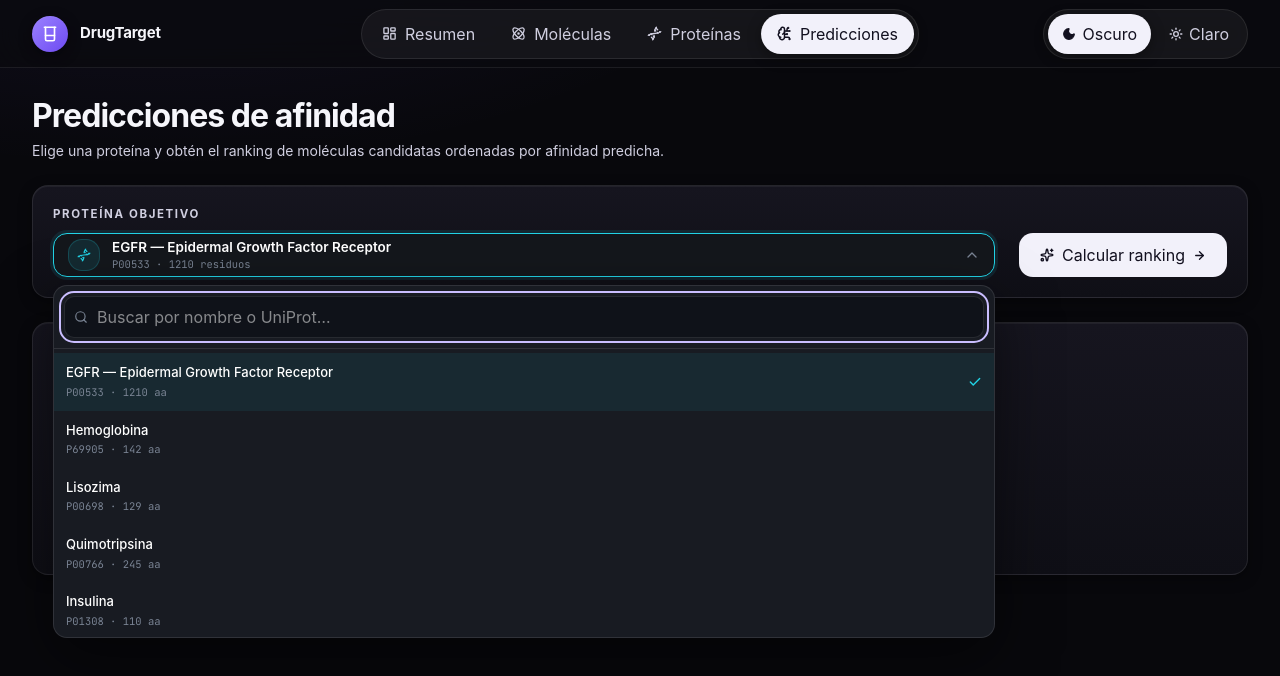
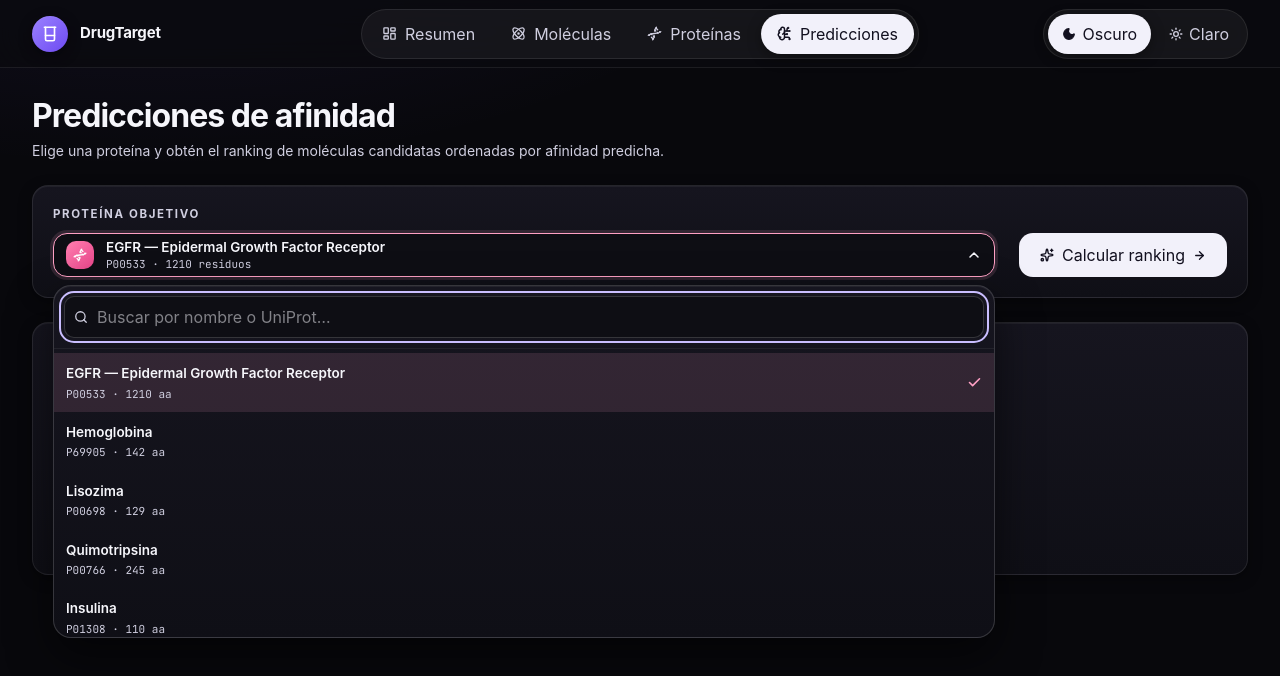
Before and after one commit to E-SalazarDev/drugtarget, a React (Vite) app in the folder frontend/: page /app/predictions in a window 1280 px wide. Both pictures are taken after a click on the button 524 px from the left and 255 px from the top of the page. Shown: the top 676 px of the page. Built offline with nearby package versions, Linux system fonts and the light colour scheme.

Commit message:
style: protein selector with pink icon and readable dropdown

```diff
--- a/frontend/src/features/predictions/components/ProteinSelector.jsx
+++ b/frontend/src/features/predictions/components/ProteinSelector.jsx
@@ -1,26 +1,13 @@
 import { useState, useRef, useEffect, useMemo } from "react";
 import { motion, AnimatePresence } from "motion/react";
 import { ChevronDown, Search, Dna, Check } from "lucide-react";
-import { useTheme } from "../../../providers/ThemeProvider";
+
+const PINK_GRADIENT = "linear-gradient(135deg, #FF7FB0 0%, #E8458A 100%)";
 
 export default function ProteinSelector({ proteins, selectedId, onSelect }) {
-  const { theme } = useTheme();
-  const isDark = theme === "dark";
-
   const [open, setOpen] = useState(false);
   const [query, setQuery] = useState("");
   const containerRef = useRef(null);
-
-  const nameColor = isDark ? "#FFFFFF" : "#0A0F24";
-  const helperColor = isDark ? "#7A8494" : "#6B7692";
-  const accentCyan = isDark ? "#22D3E6" : "#0A7C85";
-
-  const cardBg = isDark ? "#14171C" : "#FFFFFF";
-  const dropdownBg = isDark ? "#181B22" : "#FFFFFF";
-  const borderSubtle = isDark
-    ? "rgba(255, 255, 255, 0.10)"
-    : "rgba(14, 19, 48, 0.10)";
-  const hoverBg = isDark ? "#1F232B" : "#F5F7FA";
 
   const selected = proteins.find((p) => p.id === selectedId);
 
@@ -46,55 +33,47 @@ export default function ProteinSelector({ proteins, selectedId, onSelect }) {
 
   return (
     <div ref={containerRef} className="relative">
-      {/* Trigger — altura FIJA h-11 (44px) para coincidir con el botón */}
+      {/* Trigger — altura fija h-11 (igual que el botón) */}
       <button
         type="button"
         onClick={() => setOpen((o) => !o)}
-        className="flex h-11 w-full items-center justify-between gap-3 rounded-lg px-3.5 text-left transition-colors"
+        className="flex h-11 w-full items-center justify-between gap-3 rounded-lg px-3 text-left transition-colors"
         style={{
-          background: cardBg,
-          border: `1px solid ${open ? accentCyan : borderSubtle}`,
-          boxShadow: open
-            ? `0 0 0 3px ${
-                isDark ? "rgba(34, 211, 230, 0.10)" : "rgba(10, 124, 133, 0.08)"
-              }`
-            : "none",
+          background: "var(--surface-3)",
+          border: `1px solid ${
+            open ? "var(--accent-violet)" : "var(--border-medium)"
+          }`,
+          boxShadow: open ? "0 0 0 3px var(--accent-violet-soft)" : "none",
         }}
       >
         <div className="flex min-w-0 items-center gap-3">
           <div
-            className="flex h-8 w-8 shrink-0 items-center justify-center rounded-lg"
-            style={{
-              background: isDark
-                ? "rgba(34, 211, 230, 0.10)"
-                : "rgba(10, 124, 133, 0.10)",
-              border: `1px solid ${
-                isDark
-                  ? "rgba(34, 211, 230, 0.20)"
-                  : "rgba(10, 124, 133, 0.20)"
-              }`,
-            }}
+            className="flex h-7 w-7 shrink-0 items-center justify-center rounded-md"
+            style={{ background: PINK_GRADIENT }}
           >
-            <Dna size={14} strokeWidth={2} style={{ color: accentCyan }} />
+            <Dna size={14} strokeWidth={2.3} color="#FFFFFF" />
           </div>
           <div className="min-w-0 flex-1">
             {selected ? (
               <>
                 <p
                   className="truncate text-[13.5px] font-semibold leading-tight"
-                  style={{ color: nameColor }}
+                  style={{ color: "var(--text-primary)" }}
                 >
                   {selected.name}
                 </p>
                 <p
-                  className="mt-0.5 truncate font-mono text-[10.5px] leading-tight"
-                  style={{ color: helperColor }}
+                  className="mt-0.5 truncate font-mono text-[11px] leading-tight"
+                  style={{ color: "var(--text-secondary)" }}
                 >
                   {selected.uniprot_id} · {selected.sequence_length} residuos
                 </p>
               </>
             ) : (
-              <p className="text-[13.5px]" style={{ color: helperColor }}>
+              <p
+                className="text-[13.5px]"
+                style={{ color: "var(--text-secondary)" }}
+              >
                 Selecciona una proteína…
               </p>
             )}
@@ -106,7 +85,11 @@ export default function ProteinSelector({ proteins, selectedId, onSelect }) {
           transition={{ duration: 0.2 }}
           className="shrink-0"
         >
-          <ChevronDown size={16} strokeWidth={2} style={{ color: helperColor }} />
+          <ChevronDown
+            size={16}
+            strokeWidth={2.2}
+            style={{ color: "var(--text-primary)" }}
+          />
         </motion.div>
       </button>
 
@@ -118,22 +101,23 @@ export default function ProteinSelector({ proteins, selectedId, onSelect }) {
             animate={{ opacity: 1, y: 0 }}
             exit={{ opacity: 0, y: -6 }}
             transition={{ duration: 0.2 }}
-            className="absolute left-0 right-0 z-40 mt-2 overflow-hidden rounded-lg"
+            className="absolute left-0 right-0 z-40 mt-2 overflow-hidden rounded-xl"
             style={{
-              background: dropdownBg,
-              border: `1px solid ${borderSubtle}`,
-              boxShadow: isDark
-                ? "0 20px 60px rgba(0,0,0,0.5)"
-                : "0 12px 40px rgba(14, 19, 48, 0.12)",
+              background: "var(--card-bg)",
+              border: "1px solid var(--border-medium)",
+              boxShadow: "var(--shadow-lg)",
             }}
           >
-            <div className="border-b p-2.5" style={{ borderColor: borderSubtle }}>
+            <div
+              className="p-2.5"
+              style={{ borderBottom: "1px solid var(--row-border)" }}
+            >
               <div className="relative">
                 <Search
                   size={14}
-                  strokeWidth={2}
+                  strokeWidth={2.2}
                   className="pointer-events-none absolute left-2.5 top-1/2 -translate-y-1/2"
-                  style={{ color: helperColor }}
+                  style={{ color: "var(--text-secondary)" }}
                 />
                 <input
                   type="text"
@@ -141,11 +125,11 @@ export default function ProteinSelector({ proteins, selectedId, onSelect }) {
                   onChange={(e) => setQuery(e.target.value)}
                   placeholder="Buscar por nombre o UniProt…"
                   autoFocus
-                  className="w-full rounded-md py-2 pl-8 pr-3 text-[12.5px] outline-none"
+                  className="w-full rounded-md py-2 pl-8 pr-3 text-[13px] outline-none"
                   style={{
-                    background: isDark ? "#0F1219" : "#F5F7FA",
-                    border: `1px solid ${borderSubtle}`,
-                    color: nameColor,
+                    background: "var(--surface-3)",
+                    border: "1px solid var(--border-medium)",
+                    color: "var(--text-primary)",
                   }}
                 />
               </div>
@@ -154,8 +138,8 @@ export default function ProteinSelector({ proteins, selectedId, onSelect }) {
             <div className="max-h-72 overflow-y-auto py-1">
               {filtered.length === 0 ? (
                 <p
-                  className="px-4 py-6 text-center text-[12.5px]"
-                  style={{ color: helperColor }}
+                  className="px-4 py-6 text-center text-[13px]"
+                  style={{ color: "var(--text-secondary)" }}
                 >
                   Sin resultados
                 </p>
@@ -174,14 +158,12 @@ export default function ProteinSelector({ proteins, selectedId, onSelect }) {
                       className="flex w-full items-center gap-3 px-3 py-2.5 text-left transition-colors"
                       style={{
                         background: isSelected
-                          ? isDark
-                            ? "rgba(34, 211, 230, 0.08)"
-                            : "rgba(10, 124, 133, 0.06)"
+                          ? "var(--accent-violet-soft)"
                           : "transparent",
                       }}
                       onMouseEnter={(e) => {
                         if (!isSelected)
-                          e.currentTarget.style.background = hoverBg;
+                          e.currentTarget.style.background = "var(--row-hover)";
                       }}
                       onMouseLeave={(e) => {
                         if (!isSelected)
@@ -190,23 +172,23 @@ export default function ProteinSelector({ proteins, selectedId, onSelect }) {
                     >
                       <div className="min-w-0 flex-1">
                         <p
-                          className="truncate text-[13px] font-medium"
-                          style={{ color: nameColor }}
+                          className="truncate text-[13.5px] font-semibold"
+                          style={{ color: "var(--text-primary)" }}
                         >
                           {p.name}
                         </p>
                         <p
-                          className="mt-0.5 truncate font-mono text-[10.5px]"
-                          style={{ color: helperColor }}
+                          className="mt-0.5 truncate font-mono text-[11px]"
+                          style={{ color: "var(--text-secondary)" }}
                         >
                           {p.uniprot_id} · {p.sequence_length} aa
                         </p>
                       </div>
                       {isSelected && (
                         <Check
-                          size={14}
-                          strokeWidth={2.4}
-                          style={{ color: accentCyan, flexShrink: 0 }}
+                          size={15}
+                          strokeWidth={2.6}
+                          style={{ color: "var(--accent-violet)", flexShrink: 0 }}
                         />
                       )}
                     </button>
```
